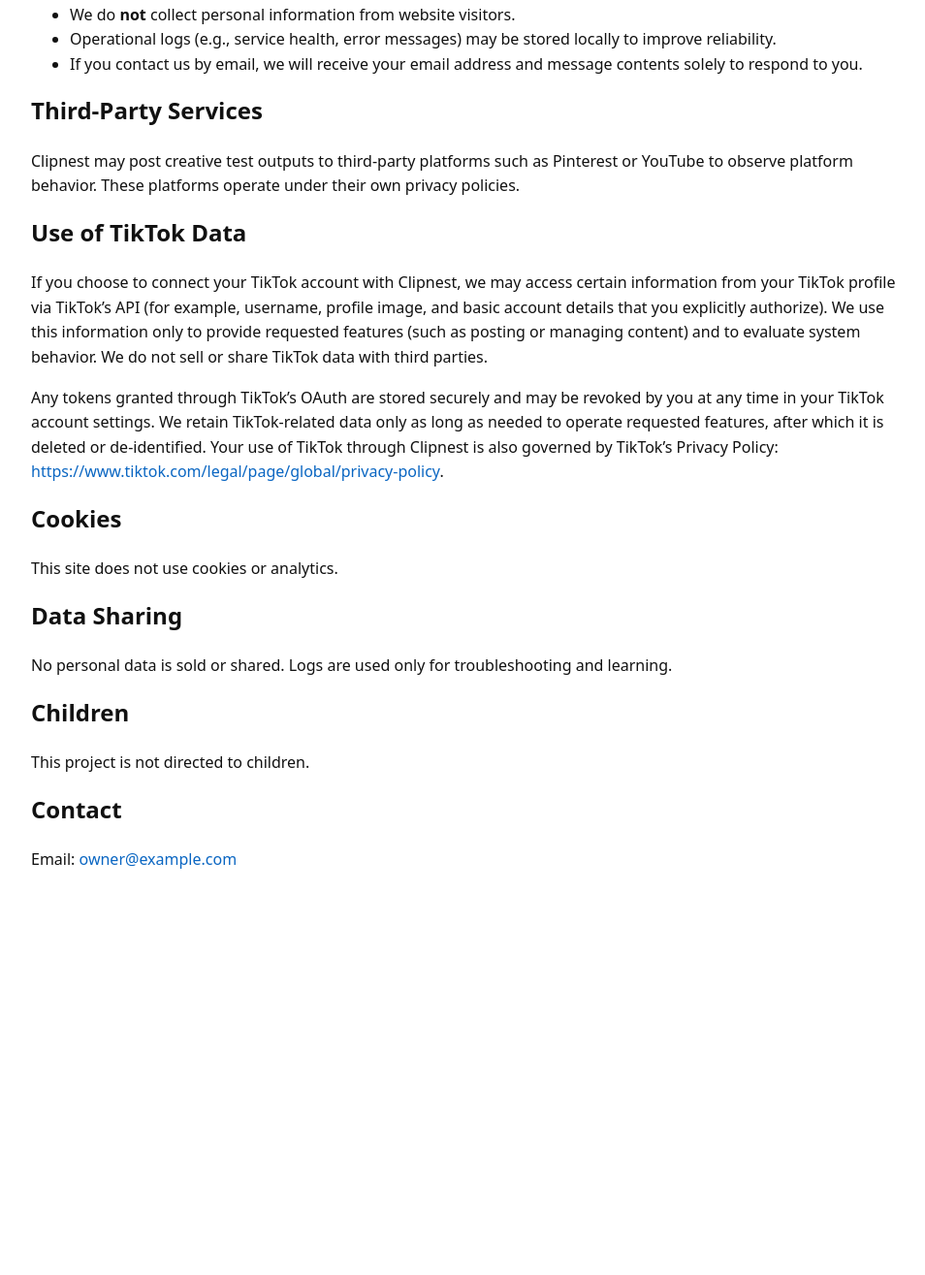
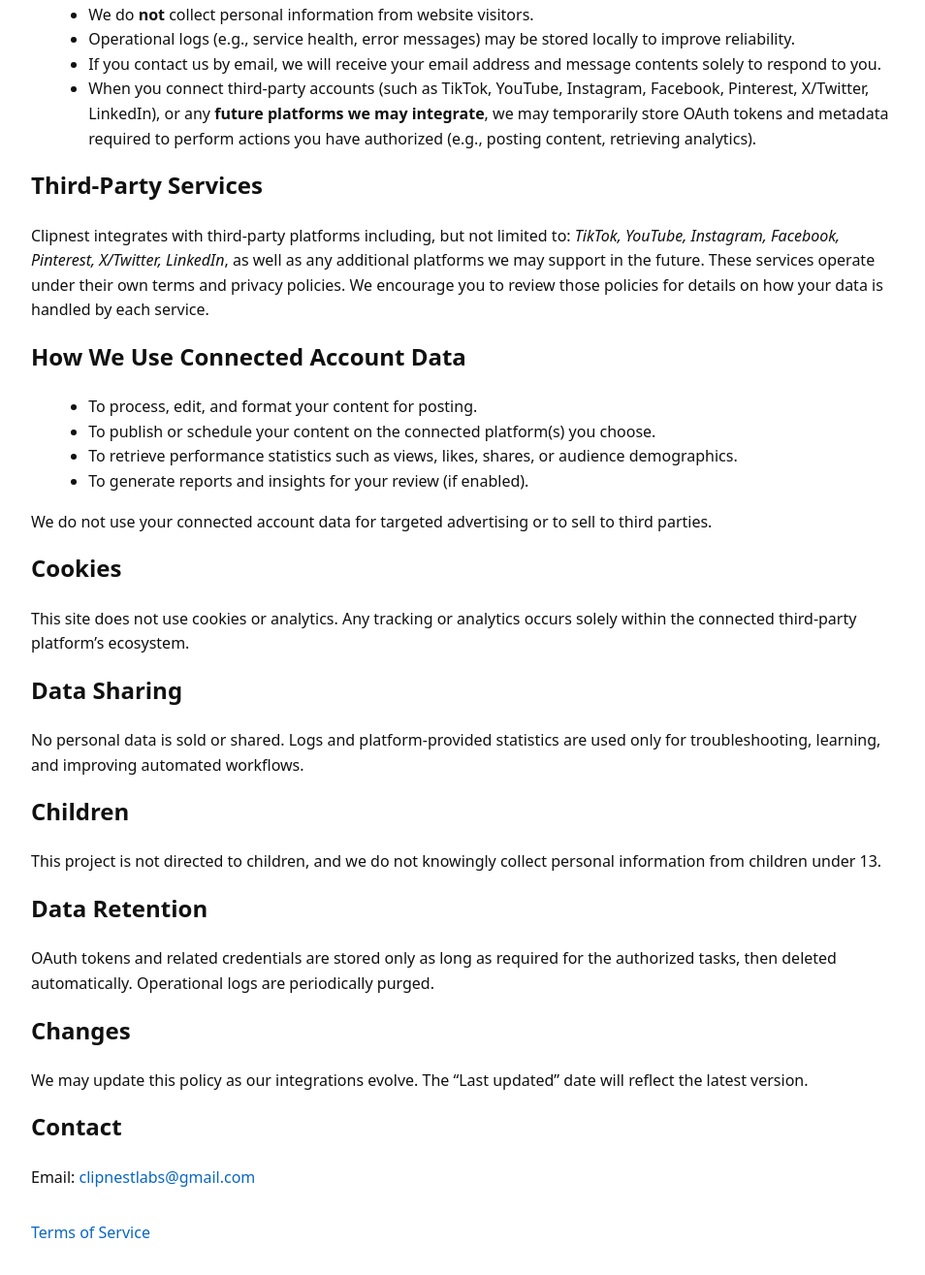
Before and after one commit to ClipNestLabs/clipnest-site, a plain HTML site: page privacy.html in a window 1280 px wide. Shown: the part 261-1576 px from the top of the page at 97% size, without its empty margins (158-1112 px from the left). Before the commit the page ends 1201 px from the top, so only its background shows below. Drawn offline with Linux system fonts and the light colour scheme.

Commit message:
Updated Privacy

```diff
--- a/privacy.html
+++ b/privacy.html
@@ -4,40 +4,62 @@
 <meta charset="utf-8"><meta name="viewport" content="width=device-width, initial-scale=1">
 <title>Clipnest – Privacy Policy</title>
 <meta name="description" content="Privacy policy for Clipnest (personal, non-commercial AI lab).">
-<style>body{font-family:system-ui,-apple-system,Segoe UI,Roboto,Ubuntu,Cantarell,Noto Sans,sans-serif;margin:0;padding:0;color:#111;background:#fff;}main{padding:24px;max-width:900px;margin:0 auto;line-height:1.6}a{color:#0a66c2;text-decoration:none}a:hover{text-decoration:underline}h1,h2{margin-top:0}code{background:#f3f4f6;padding:2px 6px;border-radius:6px}</style>
+<style>
+  body{font-family:system-ui,-apple-system,Segoe UI,Roboto,Ubuntu,Cantarell,Noto Sans,sans-serif;margin:0;padding:0;color:#111;background:#fff;}
+  main{padding:24px;max-width:900px;margin:0 auto;line-height:1.6}
+  a{color:#0a66c2;text-decoration:none}
+  a:hover{text-decoration:underline}
+  h1,h2{margin-top:0}
+  code{background:#f3f4f6;padding:2px 6px;border-radius:6px}
+  ul{margin:0 0 1rem 1.2rem}
+</style>
 </head>
 <body>
 <main>
 <h1>Privacy Policy</h1>
 <p><strong>Last updated:</strong> 2025-08-09</p>
 
-<p>Clipnest is a <strong>personal, non-commercial</strong> project used to learn about automations, agents, orchestration, and AI-assisted creative workflows. Any revenue is an incidental byproduct and not the purpose of this project.</p>
+<p>Clipnest is a <strong>personal, non-commercial</strong> project used to explore automations, AI agents, orchestration, and AI-assisted creative workflows. Any revenue is an incidental byproduct and not the primary purpose.</p>
 
 <h2>What We Collect</h2>
 <ul>
   <li>We do <strong>not</strong> collect personal information from website visitors.</li>
   <li>Operational logs (e.g., service health, error messages) may be stored locally to improve reliability.</li>
   <li>If you contact us by email, we will receive your email address and message contents solely to respond to you.</li>
+  <li>When you connect third-party accounts (such as TikTok, YouTube, Instagram, Facebook, Pinterest, X/Twitter, LinkedIn), or any <strong>future platforms we may integrate</strong>, we may temporarily store OAuth tokens and metadata required to perform actions you have authorized (e.g., posting content, retrieving analytics).</li>
 </ul>
 
 <h2>Third-Party Services</h2>
-<p>Clipnest may post creative test outputs to third-party platforms such as Pinterest or YouTube to observe platform behavior. These platforms operate under their own privacy policies.</p>
+<p>Clipnest integrates with third-party platforms including, but not limited to: <em>TikTok, YouTube, Instagram, Facebook, Pinterest, X/Twitter, LinkedIn</em>, as well as any additional platforms we may support in the future. These services operate under their own terms and privacy policies. We encourage you to review those policies for details on how your data is handled by each service.</p>
 
-<h2>Use of TikTok Data</h2>
-<p>If you choose to connect your TikTok account with Clipnest, we may access certain information from your TikTok profile via TikTok’s API (for example, username, profile image, and basic account details that you explicitly authorize). We use this information only to provide requested features (such as posting or managing content) and to evaluate system behavior. We do not sell or share TikTok data with third parties.</p>
-<p>Any tokens granted through TikTok’s OAuth are stored securely and may be revoked by you at any time in your TikTok account settings. We retain TikTok-related data only as long as needed to operate requested features, after which it is deleted or de-identified. Your use of TikTok through Clipnest is also governed by TikTok’s Privacy Policy: <a href="https://www.tiktok.com/legal/page/global/privacy-policy" target="_blank" rel="noopener">https://www.tiktok.com/legal/page/global/privacy-policy</a>.</p>
+<h2>How We Use Connected Account Data</h2>
+<ul>
+  <li>To process, edit, and format your content for posting.</li>
+  <li>To publish or schedule your content on the connected platform(s) you choose.</li>
+  <li>To retrieve performance statistics such as views, likes, shares, or audience demographics.</li>
+  <li>To generate reports and insights for your review (if enabled).</li>
+</ul>
+<p>We do not use your connected account data for targeted advertising or to sell to third parties.</p>
 
 <h2>Cookies</h2>
-<p>This site does not use cookies or analytics.</p>
+<p>This site does not use cookies or analytics. Any tracking or analytics occurs solely within the connected third-party platform’s ecosystem.</p>
 
 <h2>Data Sharing</h2>
-<p>No personal data is sold or shared. Logs are used only for troubleshooting and learning.</p>
+<p>No personal data is sold or shared. Logs and platform-provided statistics are used only for troubleshooting, learning, and improving automated workflows.</p>
 
 <h2>Children</h2>
-<p>This project is not directed to children.</p>
+<p>This project is not directed to children, and we do not knowingly collect personal information from children under 13.</p>
+
+<h2>Data Retention</h2>
+<p>OAuth tokens and related credentials are stored only as long as required for the authorized tasks, then deleted automatically. Operational logs are periodically purged.</p>
+
+<h2>Changes</h2>
+<p>We may update this policy as our integrations evolve. The “Last updated” date will reflect the latest version.</p>
 
 <h2>Contact</h2>
-<p>Email: <a href="mailto:owner@example.com">owner@example.com</a></p>
+<p>Email: <a href="mailto:clipnestlabs@gmail.com">clipnestlabs@gmail.com</a></p>
+
+<p style="margin-top:2rem;"><a href="terms.html">Terms of Service</a></p>
 </main>
 </body>
 </html>
```
